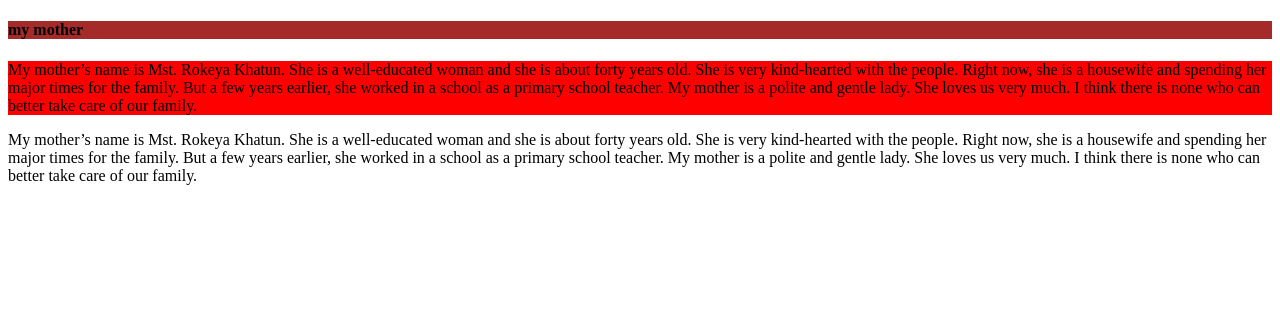
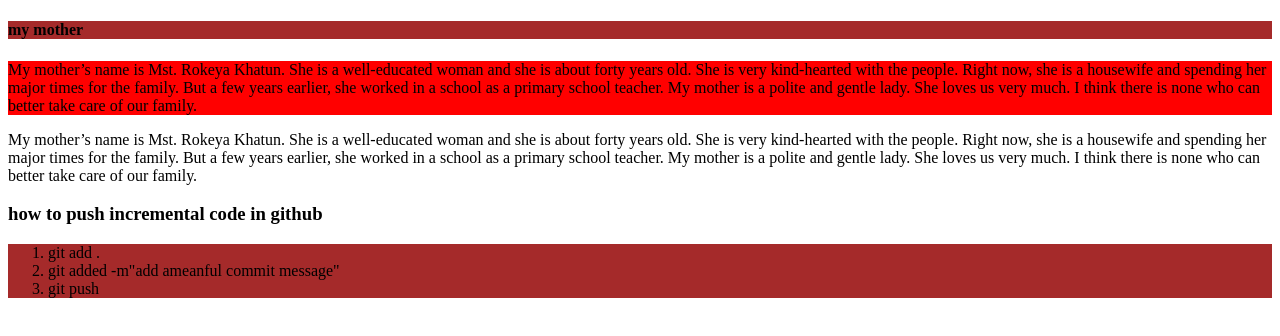
Before and after one commit to safayet3m/my-first2-github-repo, a plain HTML site: page index.html in a window 1280 px wide. Drawn offline with Linux system fonts and the light colour scheme.

Commit message:
added how to addedin commit

```diff
--- a/index.html
+++ b/index.html
@@ -10,6 +10,9 @@
        .mother{
         background-color:red;
        }
+       .block{
+        background-color: brown;
+       }
     </style>
 
 
@@ -20,5 +23,13 @@
    <p class="mother">My mother’s name is Mst. Rokeya Khatun. She is a well-educated woman and she is about forty years old.  She is very kind-hearted with the people. Right now, she is a housewife and spending her major times for the family. But a few years earlier, she worked in a school as a primary school teacher. My mother is a polite and gentle lady. She loves us very much. I think there is none who can better take care of our family. </p>
 
 <p>My mother’s name is Mst. Rokeya Khatun. She is a well-educated woman and she is about forty years old.  She is very kind-hearted with the people. Right now, she is a housewife and spending her major times for the family. But a few years earlier, she worked in a school as a primary school teacher. My mother is a polite and gentle lady. She loves us very much. I think there is none who can better take care of our family. </p>
+<h3 under-line>how to push incremental code in github</h3>
+<div class="block">
+<ol>
+    <li>git add .</li>
+    <li>git added -m"add ameanful commit message"</li>
+    <li> git push</li>
+</ol>
+</div>
 </body>
 </html>
```
